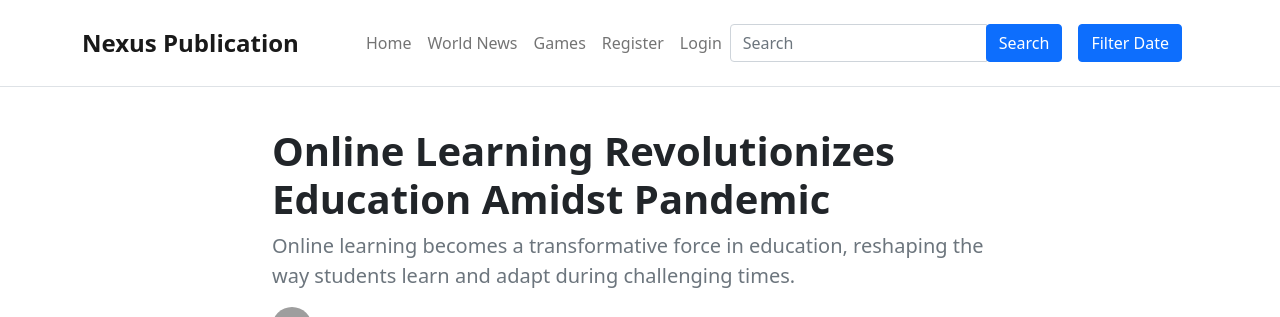
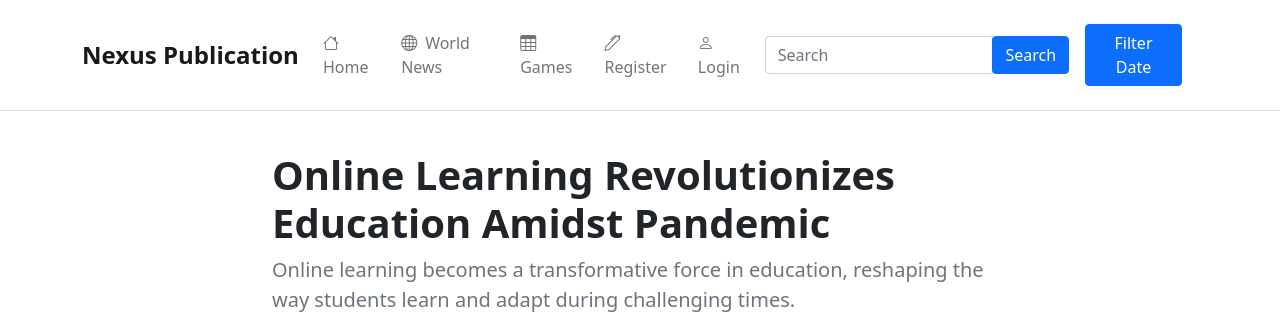
Before and after one commit to jnale-hub/Nexus-Publication-Capstone, a Django app: page /article/1/ in a window 1280 px wide. Shown: the top 317 px of the page. Run offline with Django 3.2, Linux system fonts and the light colour scheme; data comes from the database, SQL or seed files in the repository; both versions use the stored data as it was after the commit; grey boxes are pictures that could not be loaded.

Commit message:
Add icons on navbar

```diff
--- a/nexus_pub/templates/nexus_pub/article.html
+++ b/nexus_pub/templates/nexus_pub/article.html
@@ -20,21 +20,22 @@
                 <form action="{% url 'star_article' id=article.id %}" method="POST">
                     {% csrf_token %}
                     {% if article not in user.starred_articles.all %}
-                    <button type="submit" class="btn btn-outline-primary mt-3"><i class="bi bi-star pe-1"></i>Star
-                        Article</button>
+                    <button type="submit" class="d-flex btn btn-outline-primary mt-3"><i class="bi bi-star pe-1"></i>
+                        <span class="d-none d-md-block">Star Article</span></button>
                     {% else %}
-                    <button type="submit" class="btn btn-primary mt-3"><i
-                            class="bi bi-star-fill pe-1"></i>Unstar</button>
+                    <button type="submit" class="d-flex btn btn-primary mt-3"><i
+                            class="bi bi-star-fill pe-1"></i><span class="d-none d-md-block">Unstar</span></button>
                     {% endif %}
                 </form>
                 <form action="{% url 'save_article' id=article.id %}" method="POST">
                     {% csrf_token %}
                     {% if article not in user.saved_articles.all %}
-                    <button type="submit" class="btn btn-outline-secondary mt-3"><i class="bi bi-save pe-1"></i>Save
-                        Article</button>
+                    <button type="submit" class="d-flex btn btn-outline-secondary mt-3"><i class="bi bi-save pe-1"></i>
+                        <span class="d-none d-md-block">Save Article</span></button>
                     {% else %}
-                    <button type="submit" class="btn btn-secondary mt-3"><i
-                            class="bi bi-save-fill pe-1"></i>Unsave</button>
+                    <button type="submit" class="d-flex btn btn-secondary mt-3"><i
+                            class="bi bi-save-fill pe-1"></i>
+                            <span class="d-none d-md-block">Unsave</span></button>
                     {% endif %}
                 </form>
             </div>
@@ -81,7 +82,6 @@
                             <p class="text">{{ comment.content|linebreaksbr|safe }}</p>
                         </div>
                     </div>
-                    <hr>
                 </div>
                     {% endfor %}
                 </div>
--- a/nexus_pub/templates/nexus_pub/layout.html
+++ b/nexus_pub/templates/nexus_pub/layout.html
@@ -27,13 +27,13 @@
             <div class="collapse navbar-collapse" id="navbarNav">
                 <ul class="navbar-nav justify-content-between">
                     <li class="nav-item">
-                        <a class="nav-link" href="{% url 'index' %}">Home</a>
+                        <a class="nav-link" href="{% url 'index' %}"><i class="bi bi-house pe-2"></i>Home</a>
                     </li>
                     <li class="nav-item">
-                        <a class="nav-link" href="{% url 'world_news' %}">World News</a>
+                        <a class="nav-link" href="{% url 'world_news' %}"><i class="bi bi-globe pe-2"></i>World News</a>
                     </li>
                     <li class="nav-item">
-                        <a class="nav-link" href="#">Games</a>
+                        <a class="nav-link" href="#"><i class="bi bi-table pe-2"></i>Games</a>
                     </li>
                     {% if user.is_authenticated %}
                     <li class="nav-item dropdown d-none d-xl-block">
@@ -46,7 +46,7 @@
                           </a>
                           <ul class="dropdown-menu dropdown-menu-arrow profile py-0">
                             <li>
-                              <a class="dropdown-item d-flex align-items-center py-2" href="{% url 'starred_articles' %}">
+                              <a class="dropdown-item d-flex align-items-center py-2 me-3" href="{% url 'starred_articles' %}">
                                 <i class="bi bi-star-fill pe-2"></i>
                                 <span>Starred Articles</span>
                               </a>
@@ -127,10 +127,10 @@
 
                     {% else %}
                     <li class="nav-item">
-                        <a class="nav-link" data-bs-toggle="modal" data-bs-target="#registerModal">Register</a>
+                        <a class="nav-link" data-bs-toggle="modal" data-bs-target="#registerModal"><i class="bi bi-pen pe-2"></i>Register</a>
                     </li>
                     <li class="nav-item">
-                        <a class="nav-link" data-bs-toggle="modal" data-bs-target="#loginModal">Login</a>
+                        <a class="nav-link" data-bs-toggle="modal" data-bs-target="#loginModal"><i class="bi bi-person pe-2"></i>Login</a>
                     </li>
                     {% endif %}
                     <li class="nav-item d-lg-none">
--- a/nexus_pub/views.py
+++ b/nexus_pub/views.py
@@ -135,11 +135,20 @@ def search(request):
         articles = articles.filter(date_published__lte=end_date)
         date_range = f"until {end_date.strftime('%B %d, %Y')}"
 
+    paginator = Paginator(articles, 12)  # Show 10 articles per page
+
+    # Get the current page number from the request's GET parameters
+    page_number = request.GET.get('page')
+
+    # Get the corresponding page from the Paginator object
+    page_obj = paginator.get_page(page_number)
+
     context = {
-        "articles": articles,
+        "articles": page_obj,
         "date_range": date_range,
         "search": query,
         "categories": categories,
+        "page_obj": page_obj
     }
 
     return render(request, 'nexus_pub/index.html', context)
```
Also changed, not shown: db.sqlite3.
